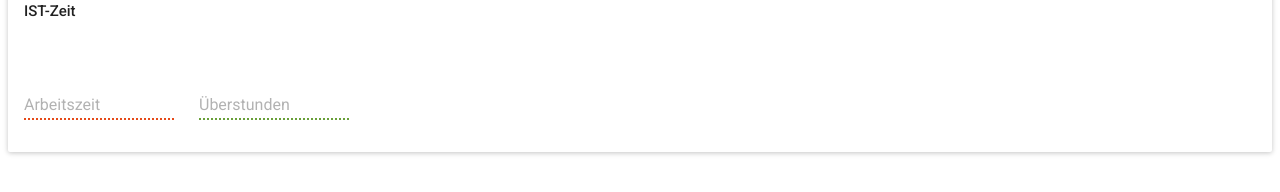
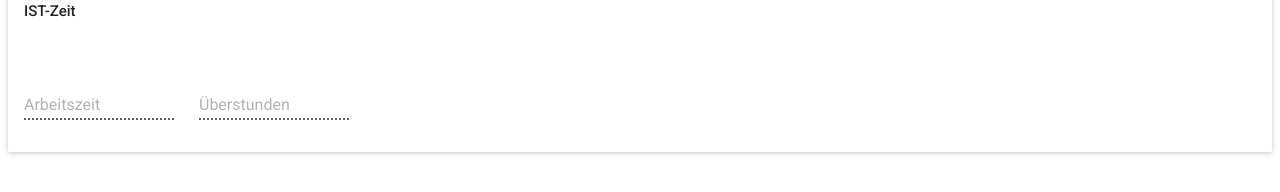
Before and after one commit to sbstnkng/arbeitszeit-rechner, a React (Create React App) app: page / in a window 1280 px wide. Shown: the part 573-765 px from the top of the page. Built offline with nearby package versions, Linux system fonts and the light colour scheme; what react-tap-event-plugin would draw is missing.

Commit message:
Fix bug on color style with null values

```diff
--- a/src/components/TextResult.js
+++ b/src/components/TextResult.js
@@ -16,7 +16,7 @@ const StyledTextField = styled(TextField)`
 class TextResult extends Component {
   render() {
     function getColor(value, minValue) {
-      if (minValue === null || minValue === undefined) {
+      if (!value || !minValue) {
         return grey;
       }
       return value >= minValue ? green : red;
```
